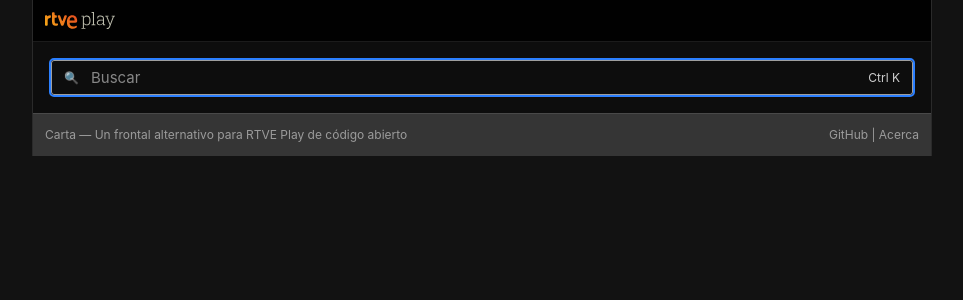
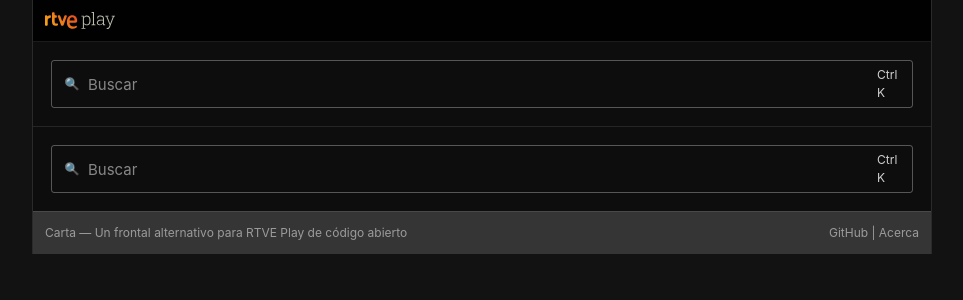
Before and after one commit to alvvaro/carta, a React (Vite) app: page /search in a window 1280 px wide. Shown: the top 300 px of the page, without its empty margins (158-1121 px from the left). Built offline with nearby package versions, Linux system fonts and the light colour scheme; what shaka-player would draw is missing.

Commit message:
checkpoint

```diff
--- a/src/components/search/SearchBar.tsx
+++ b/src/components/search/SearchBar.tsx
@@ -58,19 +58,21 @@
   })();
 
   return (
-    <div className="bg-black/30 p-6">
-      <div className="flex w-full flex-row items-center gap-2 rounded-sm border border-white/30 has-[:focus]:border-white/60 has-[:focus]:outline-2 has-[:focus]:outline-blue-500">
-        <div className="pl-4 select-none">🔍</div>
+    <div className="grid grid-cols-[42px_1fr_42px] bg-black/30 p-6">
+      <div className="pointer-events-none col-start-1 col-end-2 row-start-1 row-end-2 flex items-center justify-center select-none">
+        🔍
+      </div>
       <input
-          className="flex-1 p-2 text-xl outline-0"
+        className="col-start-1 col-end-4 row-start-1 row-end-2 flex-1 rounded-sm border border-white/30 p-2 pl-[36px] text-xl"
         placeholder="Buscar"
-          autoFocus
+        // autoFocus
         type="search"
         value={inputValue}
         onChange={handleChange}
         ref={refCallback}
       />
-        <div className="pr-4 opacity-80 select-none">{keyboardHint}</div>
+      <div className="pointer-events-none col-start-3 col-end-4 row-start-1 row-end-2 m-2 flex items-center justify-center opacity-80 select-none">
+        {keyboardHint}
       </div>
     </div>
   );
--- a/src/pages/Router.tsx
+++ b/src/pages/Router.tsx
@@ -4,6 +4,7 @@
 import Home from '@/components/home/Home';
 import Layout from '@/components/layout/Layout';
 import Search from '@/components/search/Search';
+import SearchBar from '@/components/search/SearchBar';
 
 export default function Router() {
   return (
@@ -11,12 +12,14 @@
       <Layout>
         <Switch>
           <Route path="/search">
+            <SearchBar />
             <Search />
           </Route>
           <Route path="/:kind/:id">
             <Content />
           </Route>
           <Route>
+            <SearchBar />
             <Home />
           </Route>
         </Switch>
```
Lines whose indentation alone changed are shown as unchanged.
